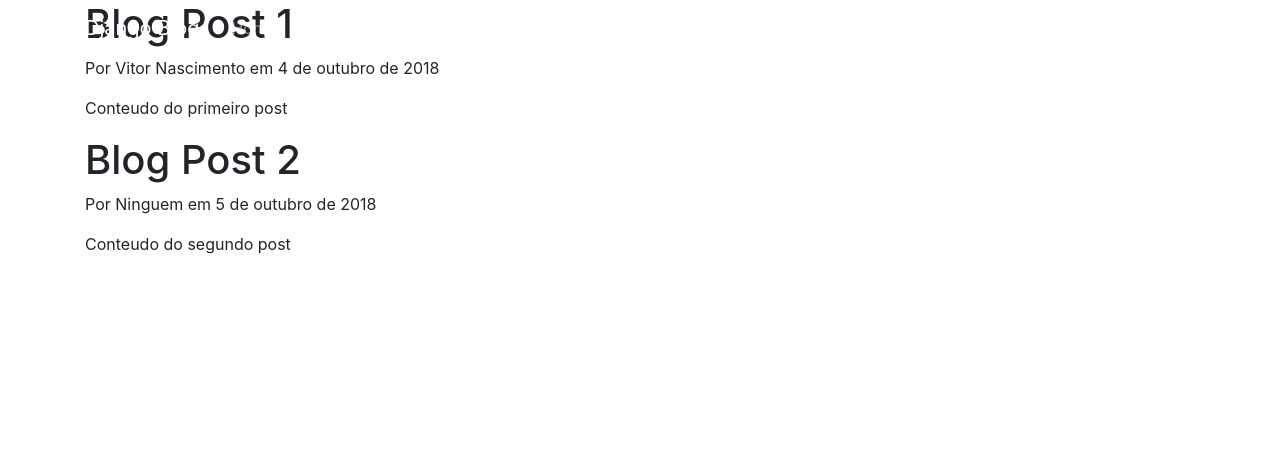
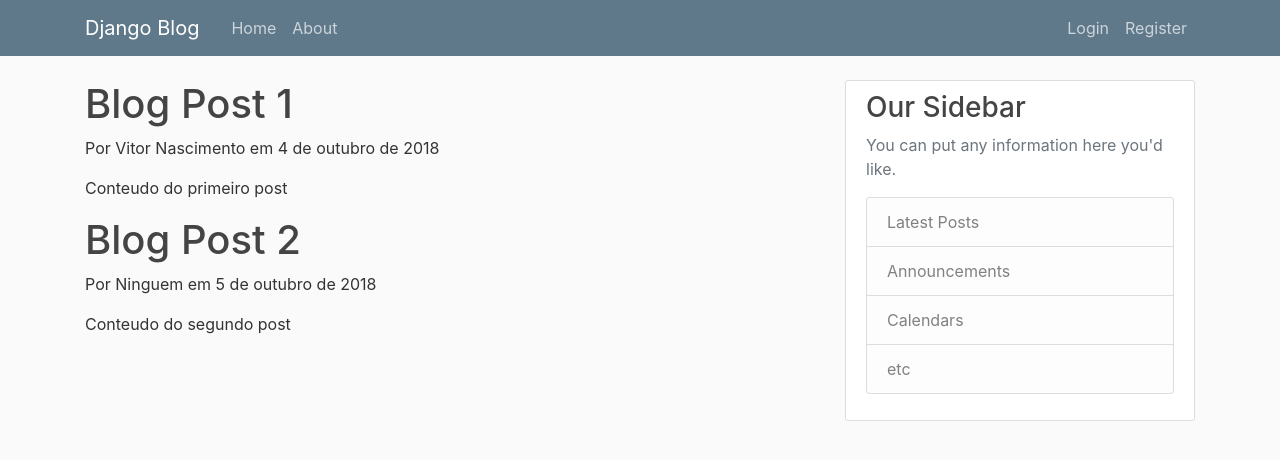
Before and after one commit to ganvector/django_project, a Django app: page /blog/ in a window 1280 px wide. Shown: the top 460 px of the page. Run offline with Django 3.2, Linux system fonts and the light colour scheme; some libraries are stand-ins or nearby versions.

Commit message:
Criado arquivo css que contem o estilo e atribuindo-o ao codigo de base.html

```diff
--- /dev/null
+++ b/blog/static/blog/main.css
@@ -0,0 +1,85 @@
+
+body {
+  background: #fafafa;
+  color: #333333;
+  margin-top: 5rem;
+}
+
+h1, h2, h3, h4, h5, h6 {
+  color: #444444;
+}
+
+ul {
+  margin: 0;
+}
+
+.bg-steel {
+  background-color: #5f788a;
+}
+
+.site-header .navbar-nav .nav-link {
+  color: #cbd5db;
+}
+
+.site-header .navbar-nav .nav-link:hover {
+  color: #ffffff;
+}
+
+.site-header .navbar-nav .nav-link.active {
+  font-weight: 500;
+}
+
+.content-section {
+  background: #ffffff;
+  padding: 10px 20px;
+  border: 1px solid #dddddd;
+  border-radius: 3px;
+  margin-bottom: 20px;
+}
+
+.article-title {
+  color: #444444;
+}
+
+a.article-title:hover {
+  color: #428bca;
+  text-decoration: none;
+}
+
+.article-content {
+  white-space: pre-line;
+}
+
+.article-img {
+  height: 65px;
+  width: 65px;
+  margin-right: 16px;
+}
+
+.article-metadata {
+  padding-bottom: 1px;
+  margin-bottom: 4px;
+  border-bottom: 1px solid #e3e3e3
+}
+
+.article-metadata a:hover {
+  color: #333;
+  text-decoration: none;
+}
+
+.article-svg {
+  width: 25px;
+  height: 25px;
+  vertical-align: middle;
+}
+
+.account-img {
+  height: 125px;
+  width: 125px;
+  margin-right: 20px;
+  margin-bottom: 16px;
+}
+
+.account-heading {
+  font-size: 2.5rem;
+}
--- a/blog/templates/blog/base.html
+++ b/blog/templates/blog/base.html
@@ -1,3 +1,5 @@
+{% load static %}
+
 <!DOCTYPE html>
 <html lang="en">
 <head>
@@ -8,6 +10,8 @@
 
     <!-- Bootstrap CSS -->
     <link rel="stylesheet" href="https://maxcdn.bootstrapcdn.com/bootstrap/4.0.0/css/bootstrap.min.css" integrity="sha384-Gn5384xqQ1aoWXA+058RXPxPg6fy4IWvTNh0E263XmFcJlSAwiGgFAW/dAiS6JXm" crossorigin="anonymous">
+
+    <link rel="stylesheet" type="text/css" href="{% static 'blog/main.css' %}">
 
     {% if titulo %}
         <title>Django Blog - {{ titulo }}</title>
@@ -40,9 +44,26 @@
       </nav>
     </header>
 
-    <div class="container">
-        {% block conteudo %}{% endblock %}
-    </div>
+    <main role="main" class="container">
+      <div class="row">
+        <div class="col-md-8">
+          {% block conteudo %}{% endblock %}
+        </div>
+        <div class="col-md-4">
+          <div class="content-section">
+            <h3>Our Sidebar</h3>
+            <p class='text-muted'>You can put any information here you'd like.
+              <ul class="list-group">
+                <li class="list-group-item list-group-item-light">Latest Posts</li>
+                <li class="list-group-item list-group-item-light">Announcements</li>
+                <li class="list-group-item list-group-item-light">Calendars</li>
+                <li class="list-group-item list-group-item-light">etc</li>
+              </ul>
+            </p>
+          </div>
+        </div>
+      </div>
+    </main>
 
     <script src="https://code.jquery.com/jquery-3.2.1.slim.min.js" integrity="sha384-KJ3o2DKtIkvYIK3UENzmM7KCkRr/rE9/Qpg6aAZGJwFDMVNA/GpGFF93hXpG5KkN" crossorigin="anonymous"></script>
     <script src="https://cdnjs.cloudflare.com/ajax/libs/popper.js/1.12.9/umd/popper.min.js" integrity="sha384-ApNbgh9B+Y1QKtv3Rn7W3mgPxhU9K/ScQsAP7hUibX39j7fakFPskvXusvfa0b4Q" crossorigin="anonymous"></script>
```
